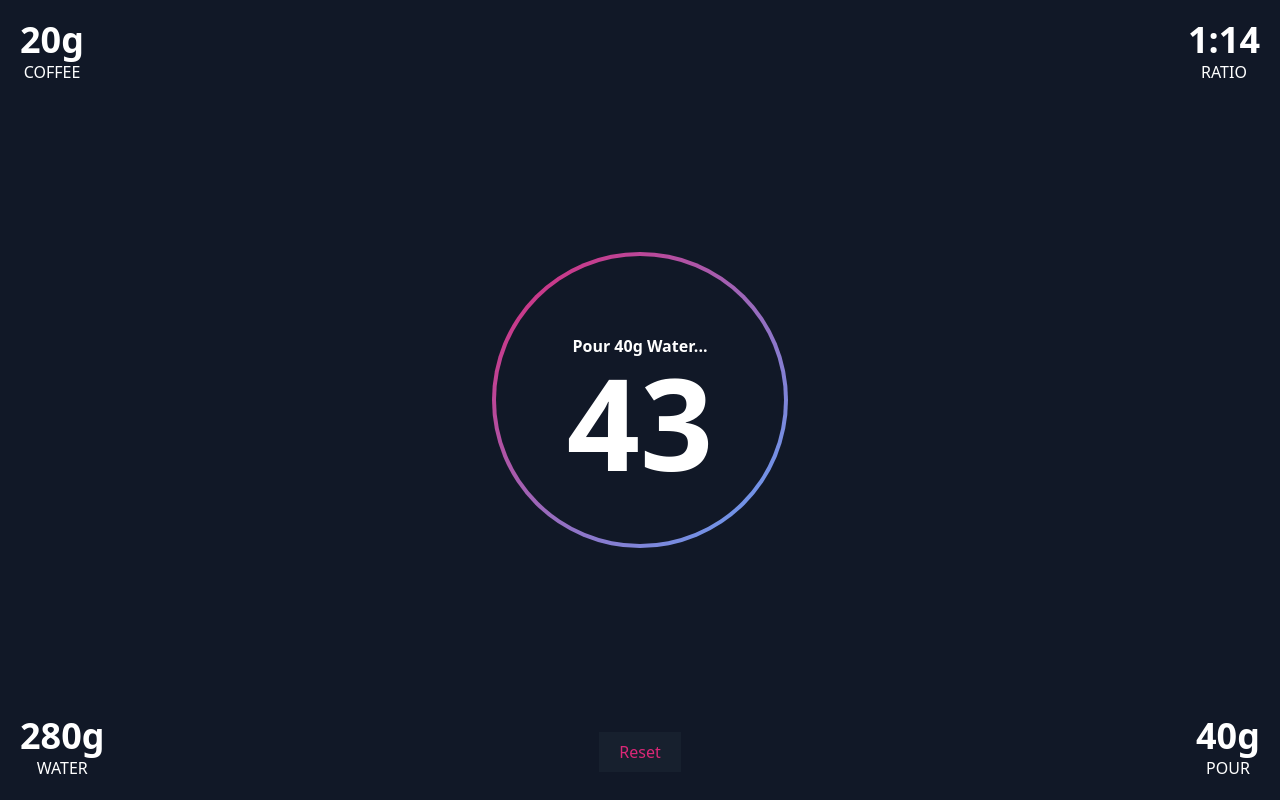
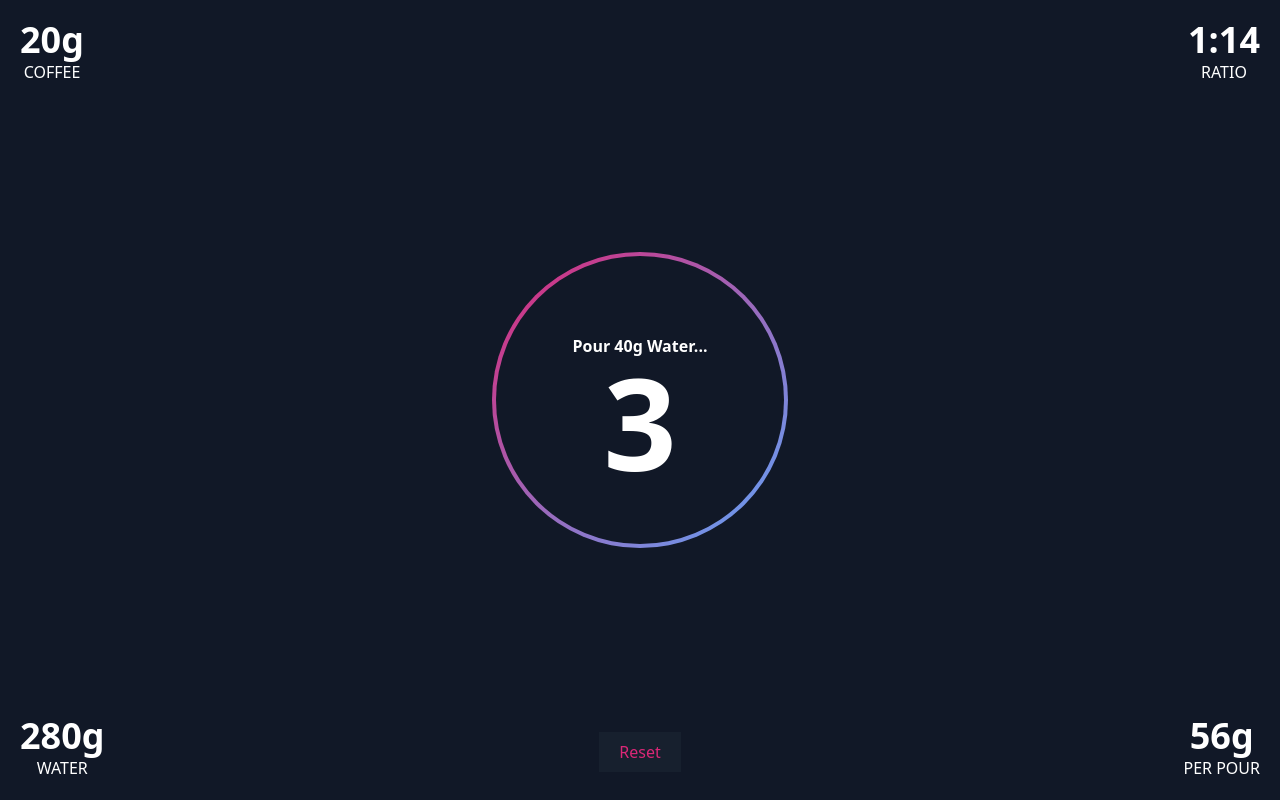
Before and after one commit to brucevz/minimalist-coffee-app-react, a React (Create React App) app: page / in a window 1280 px wide. Both pictures are taken after a click on the button "Start Bloom". Built offline with nearby package versions, Linux system fonts and the light colour scheme.

Commit message:
Fix per pour amount

```diff
--- a/src/App.js
+++ b/src/App.js
@@ -4,7 +4,7 @@
 import { PourList } from "./PourList";
 
 function App() {
-  const DEFAULT_TIMER = 45;
+  const DEFAULT_TIMER = 5;
   const [seconds, setSeconds] = useState(DEFAULT_TIMER);
   const [timerStatus, setTimerStatus] = useState("PENDING");
 
@@ -68,8 +68,8 @@
       </div>
 
       <div className="text-white  text-center absolute bottom-5 right-5">
-        <div className="font-bold text-4xl">{coffeeAmount * 2}g</div>
-        <div className="text-opacity-40 font-light">POUR</div>
+        <div className="font-bold text-4xl">{(coffeeAmount * ratioAmount)/ 5}g</div>
+        <div className="text-opacity-40 font-light">PER POUR</div>
       </div>
       {timerStatus === "DONE" ? (
         <PourList coffeeAmount={coffeeAmount} ratioAmount={ratioAmount} />
--- a/src/Countdown.js
+++ b/src/Countdown.js
@@ -7,7 +7,7 @@
         onClick={reset}
         className="bg-gray-900 hover:bg-gray-800 text-9xl focus:outline-none text-white rounded-full focus:border-0  h-72 w-72 font-bold "
       >
-        <span className=' absolute block pb-5 text-base text  relative top-5 text-center text-white'>Pour {pour1Amount * 2}g Water... </span>
+        <span className=' absolute block pb-5 text-base   relative top-5 text-center text-white'>Pour {pour1Amount * 2}g Water... </span>
         {seconds}
       </button>
             </div>
```
